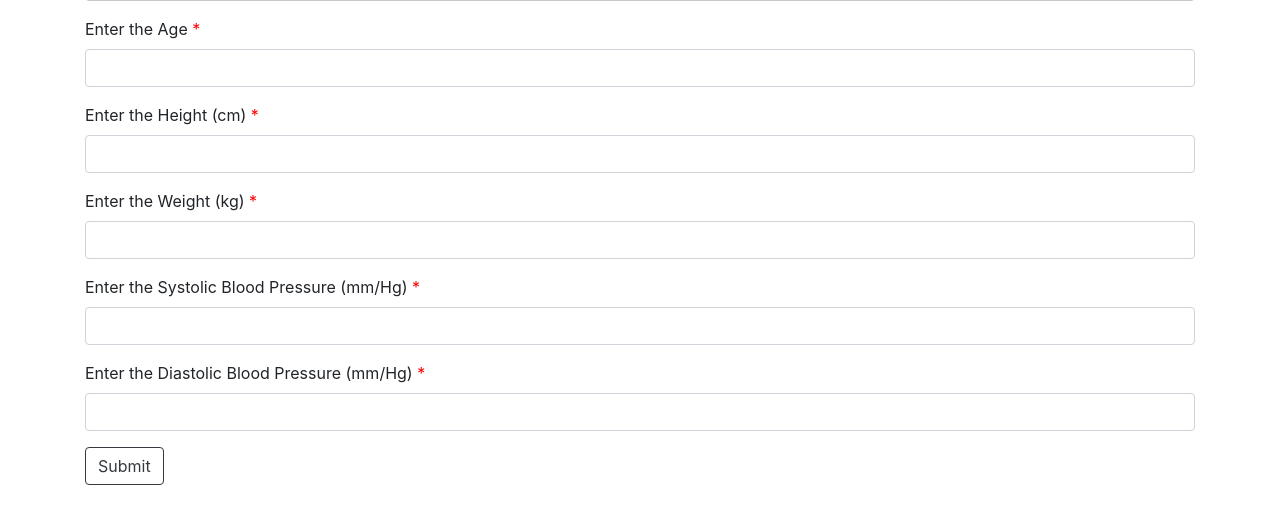
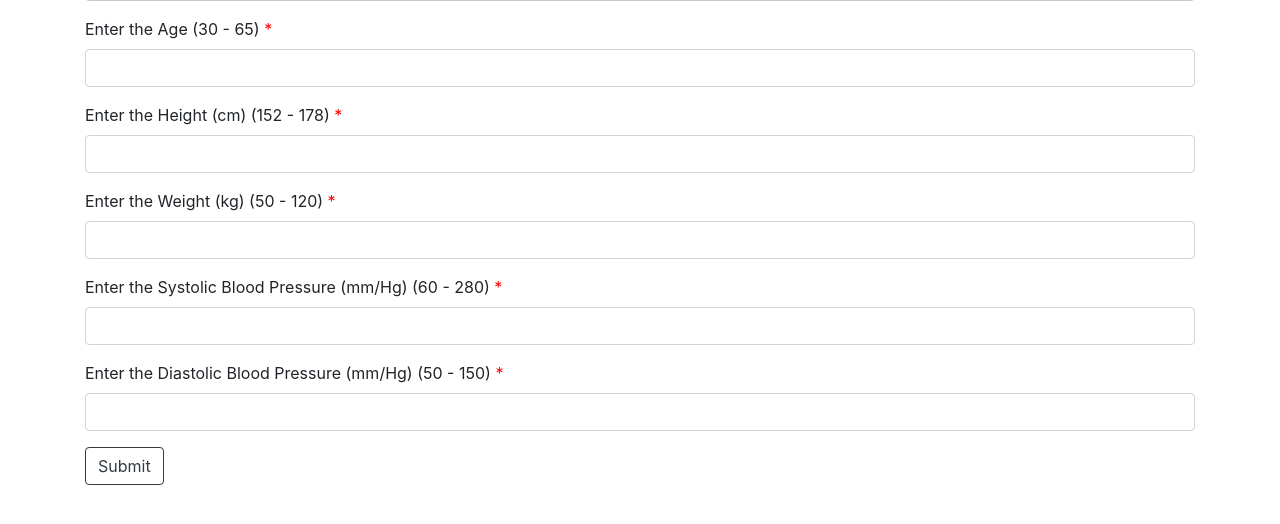
Before and after one commit to abhijeetgawas19/CardioVascular_Disease_Prediction_Web_App, a Flask app: page / in a window 1280 px wide. Shown: the part 130-654 px from the top of the page. Run offline with Flask 2, Linux system fonts and the light colour scheme; parts of the project's set-up code (start-up, migrations or seed data) failed here and were passed over; some libraries are stand-ins or nearby versions.

Commit message:
Update index.html

```diff
--- a/template/index.html
+++ b/template/index.html
@@ -42,23 +42,23 @@
                 <form action="{{url_for('predict')}}" method="POST">
                     <!-- 5 Controls Age,Height, Weight, Systolic, Diastolic -->
                     <div class="form-group">
-                      <label> Enter the Age <span>*</span></label>
+                      <label> Enter the Age (30 - 65) <span>*</span></label>
                       <input name="age" type="number" class="form-control" min="30" max="65" required>
                     </div>
                     <div class="form-group">
-                      <label> Enter the Height (cm) <span>*</span></label>
+                      <label> Enter the Height (cm) (152 - 178) <span>*</span></label>
                       <input name="height" type="number" class="form-control" min="152" max="178" required>
                     </div>
                     <div class="form-group">
-                      <label> Enter the Weight (kg) <span>*</span></label>
+                      <label> Enter the Weight (kg) (50 - 120) <span>*</span></label>
                       <input name="weight" type="number" class="form-control" min="50" max="120" required>
                     </div>
                     <div class="form-group">
-                      <label> Enter the Systolic Blood Pressure (mm/Hg) <span>*</span></label>
+                      <label> Enter the Systolic Blood Pressure (mm/Hg) (60 - 280) <span>*</span></label>
                       <input name="sysbp" type="number" class="form-control" min="60" max="280" required>
                     </div>
                     <div class="form-group">
-                      <label> Enter the Diastolic Blood Pressure (mm/Hg) <span>*</span></label>
+                      <label> Enter the Diastolic Blood Pressure (mm/Hg) (50 - 150) <span>*</span></label>
                       <input name="dysbp" type="number" class="form-control" min="50" max="150" required>
                     </div>
                     <button type="submit" class="btn btn-outline-dark">Submit</button>
```
